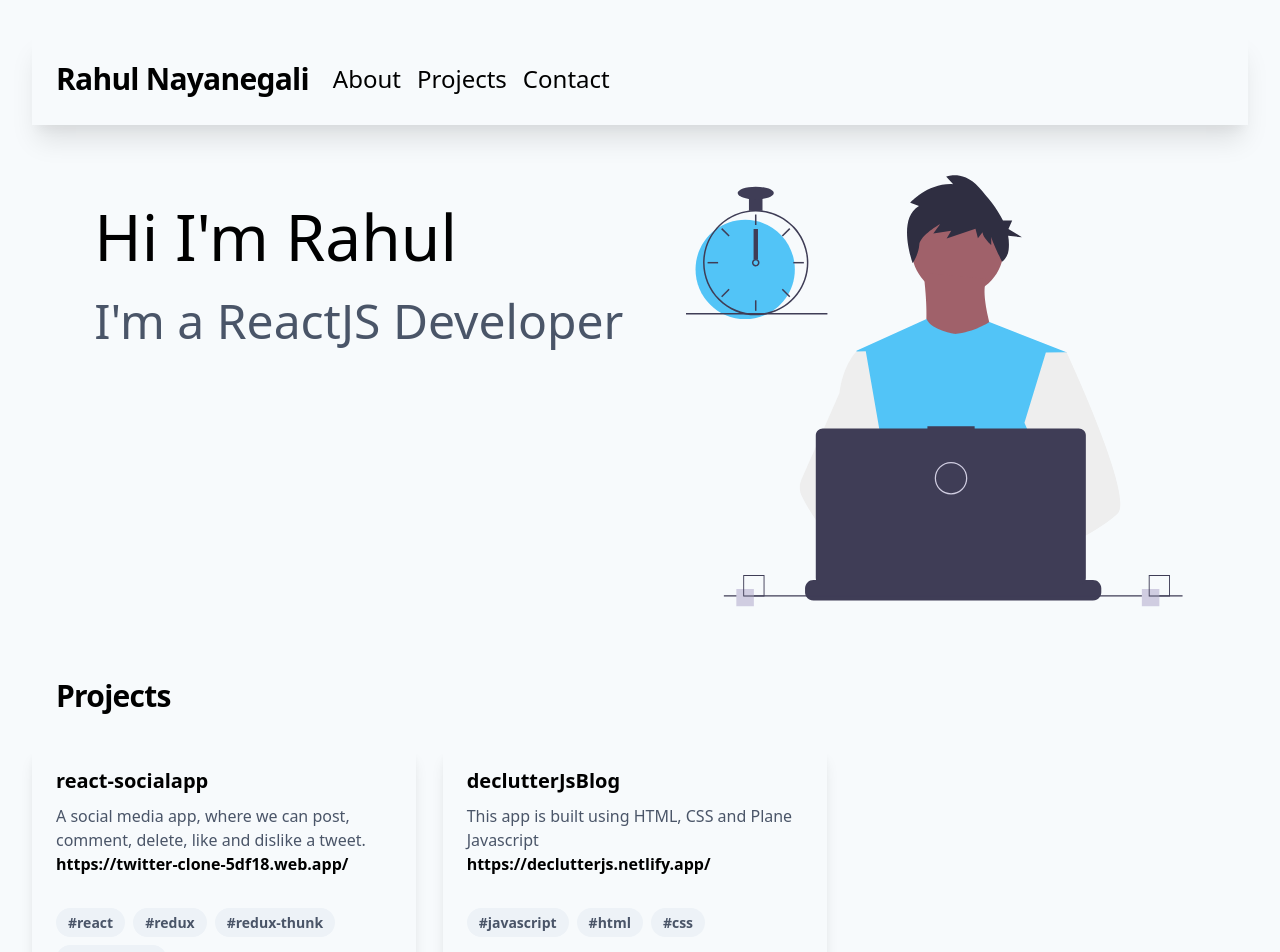
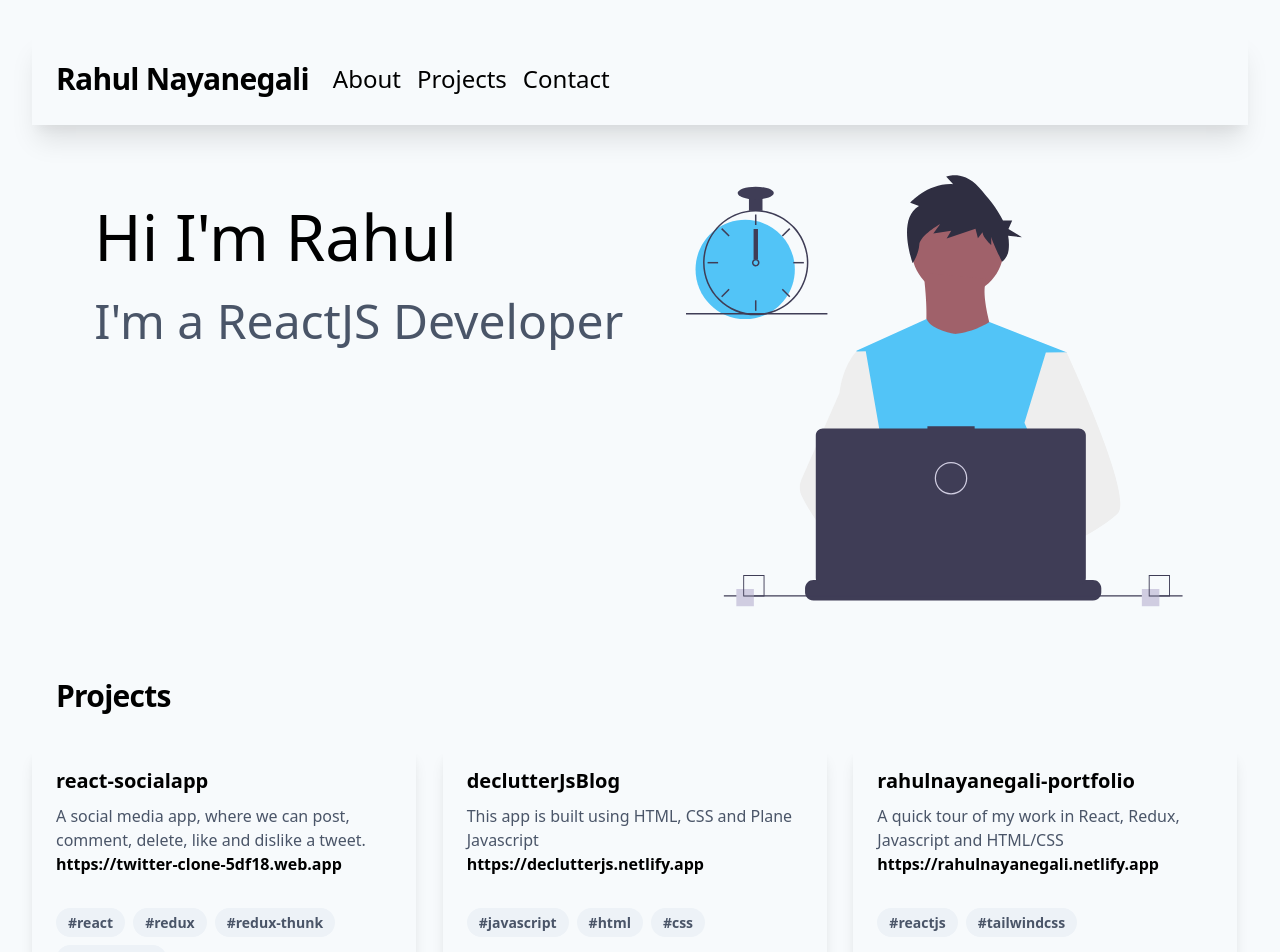
Before and after one commit to rahulnayanegali/rahulnayanegali-portfolio, a React (Create React App) app: page /contact in a window 1280 px wide. Shown: the top 952 px of the page. Built offline with nearby package versions, Linux system fonts and the light colour scheme.

Commit message:
portfolio project added

```diff
--- a/src/contact/contact.js
+++ b/src/contact/contact.js
@@ -5,7 +5,7 @@ import githubIcon from '../images/github.svg'
 export default function contact() {
     return (
         <Fragment>
-            <div className=" flex items-center sm:flex-row flex-col">
+            <div id="contact" className=" flex items-center sm:flex-row flex-col">
                 <p className="text-md text-gray-500 sm:ml-4 sm:pl-4 sm:border-l-2 sm:border-gray-500 sm:py-2 sm:mt-0 mt-4 flex flex-col items-center md:items-start">
                     <a className="text-gray-700 ml-1 hover:no-underline">Rahul Nayanegali</a>
                     <a className="text-gray-700 ml-1 hover:no-underline">Made using React and Tailwind CSS</a>
--- a/src/projects/ProjectsList.js
+++ b/src/projects/ProjectsList.js
@@ -2,15 +2,21 @@ export const ProjectsList = [
     {
         repoName: 'react-socialapp',
         description: 'A social media app, where we can post, comment, delete, like and dislike a tweet.',
-        liveUrl: 'https://twitter-clone-5df18.web.app/',
+        liveUrl: 'https://twitter-clone-5df18.web.app',
         hashTags:['react','redux', 'redux-thunk', 'material-ui'],
 
     },
     {
         repoName: 'declutterJsBlog',
         description: 'This app is built using HTML, CSS and Plane Javascript',
-        liveUrl: 'https://declutterjs.netlify.app/',
+        liveUrl: 'https://declutterjs.netlify.app',
         hashTags:['javascript', 'html', 'css'],
+    },
+    {
+        repoName: 'rahulnayanegali-portfolio',
+        description: 'A quick tour of my work in React, Redux, Javascript and HTML/CSS',
+        liveUrl: 'https://rahulnayanegali.netlify.app',
+        hashTags:['reactjs', 'tailwindcss'],
     }
 ]
     /*
--- a/src/projects/projects.js
+++ b/src/projects/projects.js
@@ -2,7 +2,7 @@ import React, { Fragment } from 'react'
 import Project from './project';
 import { Element } from 'react-scroll'
 
-export default function works() {
+export default function Projects() {
     return (
         <Fragment>
             {/* h-screen for 100vh */}
```
